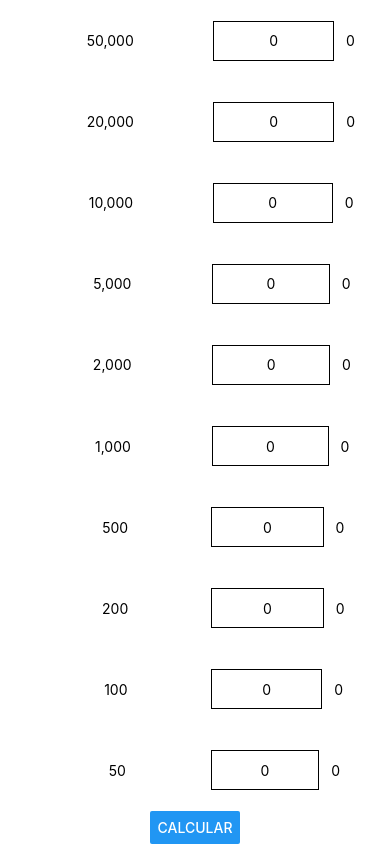
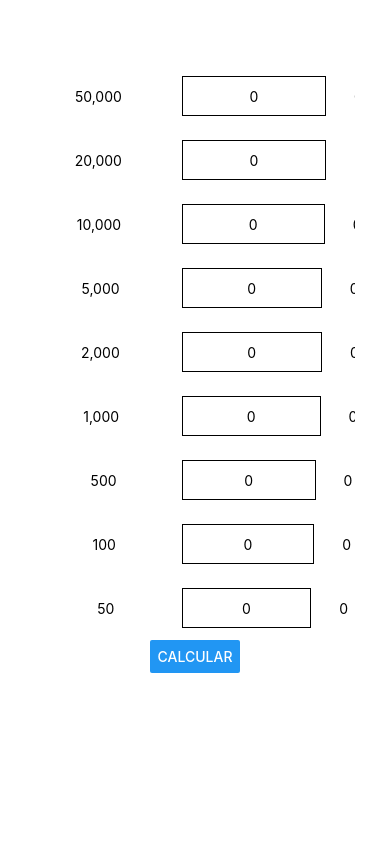
Before and after one commit to DanRev/BillCalculate, a React Native app: screen / in a window 390 px wide. Built offline with nearby package versions, Linux system fonts and the light colour scheme.

Commit message:
Modifies for better ui

```diff
--- a/App.js
+++ b/App.js
@@ -1,10 +1,10 @@
 import { StatusBar } from 'expo-status-bar';
 import React, {useState} from 'react';
-import { StyleSheet, View, Button, Alert } from 'react-native';
+import { StyleSheet, View, Button, Alert, ScrollView } from 'react-native';
 import FieldCalc from './components/FieldCalc';
 import numeral from 'numeral';
 
-const typesOfBill = ['50000','20000','10000','5000','2000','1000','500','200','100','50'];
+const typesOfBill = ['50000','20000','10000','5000','2000','1000','500','100','50'];
 
 
 export default function App() {
@@ -20,11 +20,14 @@ export default function App() {
   }
 
   function calculateValue(){
-    const reducer = (previousValue, currentValue) => previousValue + currentValue;
-    var fullValue = Object.values(valueFinal).reduce(reducer);
+    var fullValue = Object.values(valueFinal);
+    var sum = 0;
+    for (var i = 0; i < fullValue.length; i++){
+        sum = sum + fullValue[i];
+    }
     Alert.alert(
       "Confirm",
-      `El total es: ${formatNumber(fullValue)}`,
+      `El total es: ${formatNumber(sum)}`,
       [
         {
           text: "Cancel",
@@ -39,6 +42,7 @@ export default function App() {
 
   return (
     <View style={styles.container}>
+      <ScrollView contentContainerStyle={styles.container__scroll} showsVerticalScrollIndicator={false}>
         {typesOfBill.map((value, index)=>{
           return <FieldCalc value={value} key={index} reportValue={reportValueOfChild} formatterPeso={formatNumber}/>
         })}
@@ -48,6 +52,7 @@ export default function App() {
           onPress={calculateValue}
         />
         <StatusBar style="auto" />
+      </ScrollView>
     </View>
   );
 }
@@ -61,5 +66,9 @@ const styles = StyleSheet.create({
   },
   container__button:{
     marginBottom:'20%',
-  }
+  },
+  container__scroll:{
+    alignItems: 'center',
+    marginTop:'20%',
+  },
 });
--- a/components/FieldCalc.js
+++ b/components/FieldCalc.js
@@ -33,7 +33,8 @@ const styles = StyleSheet.create({
     backgroundColor: '#fff',
     alignItems: 'center',
     justifyContent: 'center',
-    width: '40%',
+    width: '50%',
+    height: 70,
     display: 'flex',
     flexDirection: 'row',
     alignItems: 'center',
@@ -47,9 +48,10 @@ const styles = StyleSheet.create({
   container__textTotal:{
     width: '60%',
     textAlign: 'center',
+    marginLeft: '10%',
   },
   safeArea__text:{
-    marginRight: '5%',
+    // marginRight: '5%',
     textAlign: 'center',
     width: '50%',
   },
@@ -58,7 +60,7 @@ const styles = StyleSheet.create({
     margin: 12,
     borderWidth: 1,
     padding: 10,
-    width: '40%',
+    width: '50%',
     textAlign: 'center',
   },
 });
```
Lines whose indentation alone changed are shown as unchanged.
